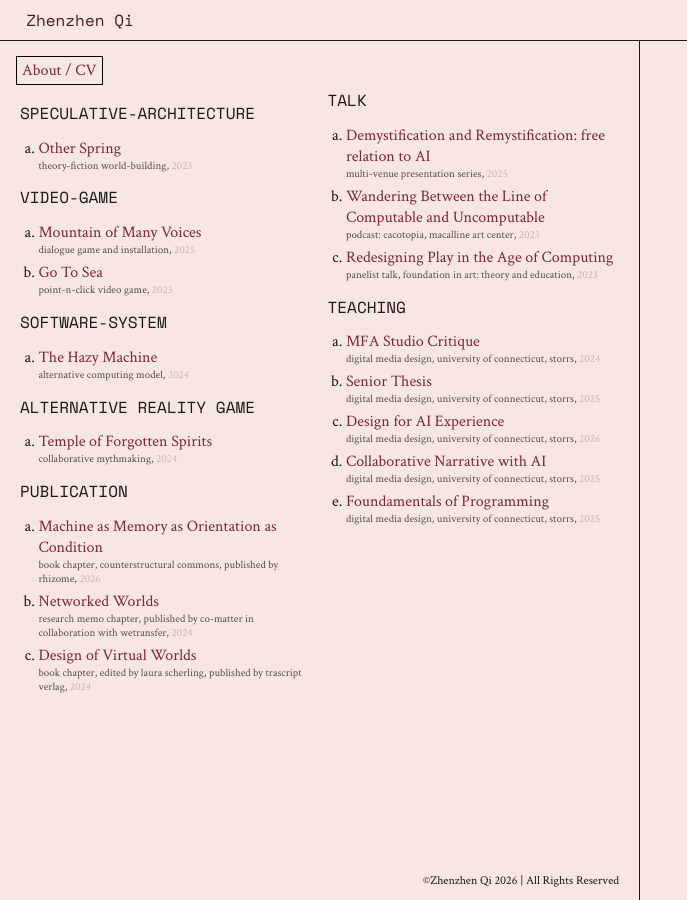
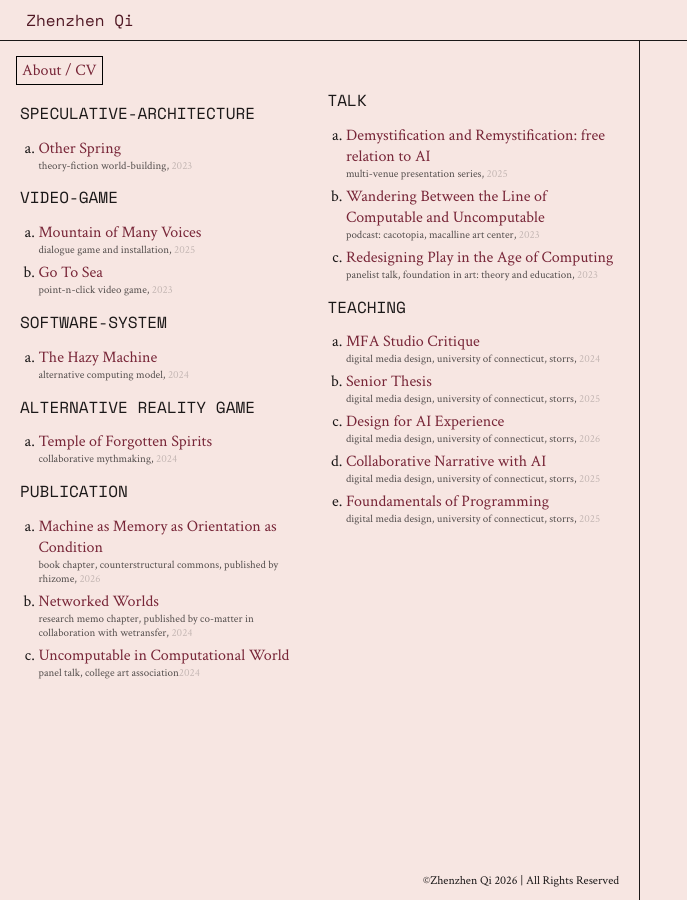
Before and after one commit to zhenzhenqi/zhenzhenqi, a Jekyll site: the page built from index.md, in a window 1280 px wide. Shown: the whole page, without its empty margins (0-687 px from the left). Built offline with Jekyll 4.4.1, drawn with Linux system fonts in a browser that asks for light colours.

Commit message:
Update project-list.html

```diff
--- a/_includes/project-list.html
+++ b/_includes/project-list.html
@@ -29,7 +29,7 @@
     <ul>
       <li><a href="{{ '/writing/machine-as-memory-as-orientation-as-condition/' | relative_url }}"><div class="project-title">Machine as Memory as Orientation as Condition</div></a><div class="project-subtext">Book Chapter, Counterstructural Commons, Published by Rhizome, <span class="time">2026</span></div></li>
       <li><a href="{{ '/writing/networked_worlds/' | relative_url }}"><div class="project-title">Networked Worlds</div></a><div class="project-subtext">Research Memo chapter, Published by Co-matter in collaboration with WeTransfer, <span class="time">2024</span></div></li>
-      <li><a href="{{ '/writing/design_of_virtual_worlds/' | relative_url }}"><div class="project-title">Design of Virtual Worlds</div></a><div class="project-subtext">Book chapter, Edited by Laura Scherling, Published by Trascript Verlag, <span class="time">2024</span></div></li>
+      <li><a href="{{ '/writing/uncomputable_in_computational_world/' | relative_url }}"><div class="project-title">Uncomputable in Computational World</div></a><div class="project-subtext">Panel Talk, College Art Association<span class="time">2024</span></div></li>
     </ul>
   </div>
   <div class="type-group">
```
